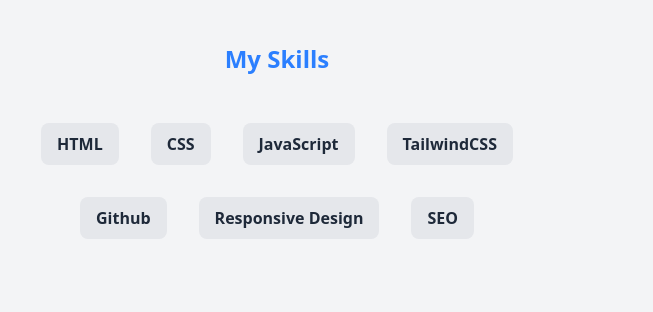
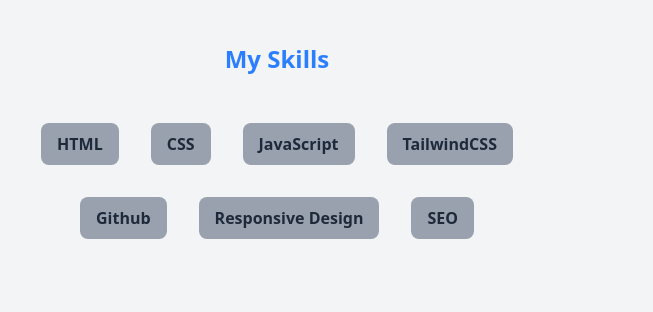
Before and after one commit to preachervr/preachervr, a website: page about.html in a window 1280 px wide. Shown: the part 159-471 px from the top of the page, 627-1280 px from the left. Drawn offline with nearby package versions, Linux system fonts and the light colour scheme.

Commit message:
Fixed some color issues for about.html

```diff
--- a/about.html
+++ b/about.html
@@ -154,13 +154,13 @@
           <article class="flex flex-col flex-1 gap-4 md:gap-8 lg:gap-12 justify-center">
             <h2 class="text-xl md:text-2xl font-bold text-blue-500 text-center">My Skills</h2>
             <div class="flex flex-wrap gap-4 md:gap-6 lg:gap-8 items-center justify-center px-8 md:px-0">
-              <div class="rounded-lg bg-gray-200 text-gray-800 dark:bg-gray-800 dark:text-gray-200 px-4 py-2 font-semibold">HTML</div>
-              <div class="rounded-lg bg-gray-200 text-gray-800 dark:bg-gray-800 dark:text-gray-200 px-4 py-2 font-semibold">CSS</div>
-              <div class="rounded-lg bg-gray-200 text-gray-800 dark:bg-gray-800 dark:text-gray-200 px-4 py-2 font-semibold">JavaScript</div>
-              <div class="rounded-lg bg-gray-200 text-gray-800 dark:bg-gray-800 dark:text-gray-200 px-4 py-2 font-semibold">TailwindCSS</div>
-              <div class="rounded-lg bg-gray-200 text-gray-800 dark:bg-gray-800 dark:text-gray-200 px-4 py-2 font-semibold">Github</div>
-              <div class="rounded-lg bg-gray-200 text-gray-800 dark:bg-gray-800 dark:text-gray-200 px-4 py-2 font-semibold">Responsive Design</div>
-              <div class="rounded-lg bg-gray-200 text-gray-800 dark:bg-gray-800 dark:text-gray-200 px-4 py-2 font-semibold">SEO</div>
+              <div class="rounded-lg bg-gray-400 text-gray-800 dark:bg-gray-800 dark:text-gray-200 px-4 py-2 font-semibold">HTML</div>
+              <div class="rounded-lg bg-gray-400 text-gray-800 dark:bg-gray-800 dark:text-gray-200 px-4 py-2 font-semibold">CSS</div>
+              <div class="rounded-lg bg-gray-400 text-gray-800 dark:bg-gray-800 dark:text-gray-200 px-4 py-2 font-semibold">JavaScript</div>
+              <div class="rounded-lg bg-gray-400 text-gray-800 dark:bg-gray-800 dark:text-gray-200 px-4 py-2 font-semibold">TailwindCSS</div>
+              <div class="rounded-lg bg-gray-400 text-gray-800 dark:bg-gray-800 dark:text-gray-200 px-4 py-2 font-semibold">Github</div>
+              <div class="rounded-lg bg-gray-400 text-gray-800 dark:bg-gray-800 dark:text-gray-200 px-4 py-2 font-semibold">Responsive Design</div>
+              <div class="rounded-lg bg-gray-400 text-gray-800 dark:bg-gray-800 dark:text-gray-200 px-4 py-2 font-semibold">SEO</div>
             </div>
           </article>
         </section>
```
Also changed, not shown: dist/output.css.
